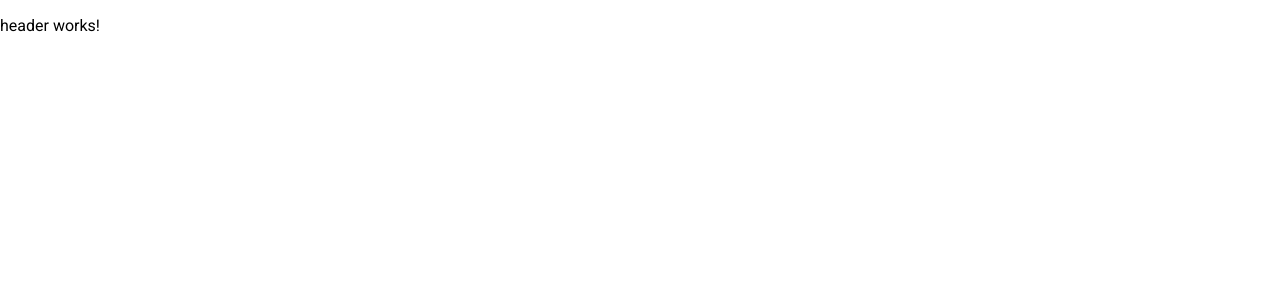
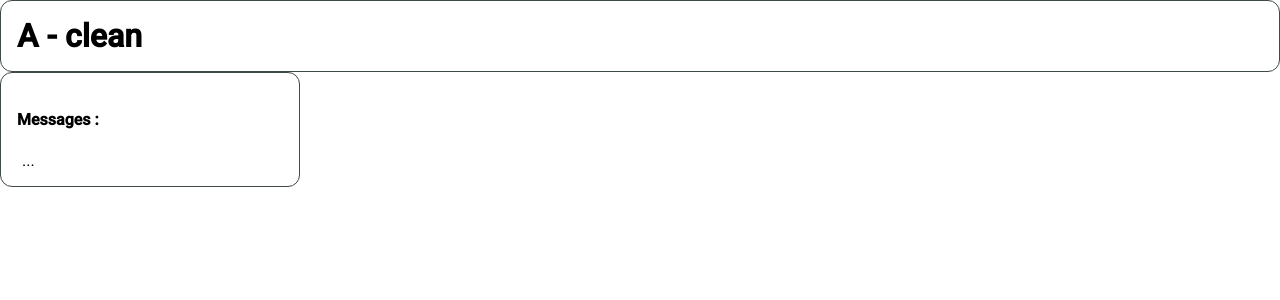
Before and after one commit to yurights/AClean, an Angular app: page / in a window 1280 px wide. Shown: the top 300 px of the page. Built offline with nearby package versions, Linux system fonts and the light colour scheme.

Commit message:
chore: angular material added

```diff
--- a/src/app/app.component.html
+++ b/src/app/app.component.html
@@ -1 +1 @@
-<app-header>
+<app-header> </app-header> <app-main></app-main>
--- a/src/app/app.component.ts
+++ b/src/app/app.component.ts
@@ -1,11 +1,12 @@
 import { Component } from '@angular/core';
 import { RouterOutlet } from '@angular/router';
 import { HeaderComponent } from './components/header/header.component';
+import { MainComponent } from './layouts/main/main.component';
 
 @Component({
   selector: 'app-root',
   standalone: true,
-  imports: [RouterOutlet, HeaderComponent],
+  imports: [RouterOutlet, HeaderComponent, MainComponent],
   templateUrl: './app.component.html',
   styleUrl: './app.component.scss'
 })
--- /dev/null
+++ b/src/app/components/chat/chat.component.html
@@ -0,0 +1,8 @@
+<mat-card appearance="outlined" class="chat">
+    <mat-card-header>
+        <h4>Messages :</h4>
+      </mat-card-header>
+    <mat-card-content class="chat_log">
+      <span>...</span>
+    </mat-card-content>
+  </mat-card>
--- /dev/null
+++ b/src/app/components/chat/chat.component.scss
@@ -0,0 +1,7 @@
+.chat {
+  background-color: inherit;
+  width: 300px;
+  &_log {
+    margin-left: 5px;
+  }
+}
--- a/src/app/components/header/header.component.html
+++ b/src/app/components/header/header.component.html
@@ -1 +1,5 @@
-<p>header works!</p>
+<mat-card appearance="outlined" class="header" >
+  <mat-card-content>
+    <h1>A - clean</h1>
+  </mat-card-content>
+</mat-card>
--- a/src/app/components/header/header.component.scss
+++ b/src/app/components/header/header.component.scss
@@ -0,0 +1,7 @@
+
+.header {
+    background-color: inherit;
+}
+h1 {
+    margin: 0;
+}
--- a/src/app/components/header/header.component.ts
+++ b/src/app/components/header/header.component.ts
@@ -1,9 +1,11 @@
 import { Component } from '@angular/core';
+import {MatCardModule} from '@angular/material/card';
+
 
 @Component({
   selector: 'app-header',
   standalone: true,
-  imports: [],
+  imports: [MatCardModule],
   templateUrl: './header.component.html',
   styleUrl: './header.component.scss'
 })
--- /dev/null
+++ b/src/app/layouts/main/main.component.html
@@ -0,0 +1 @@
+<app-chat></app-chat>
```
Also changed, not shown: src/app/components/chat/chat.component.ts (added, +13 -0 lines), src/app/layouts/main/main.component.ts (added, +13 -0 lines), src/app/layouts/main/main.component.scss (added), 2 other files (tests, documents, lock files or other folders).
